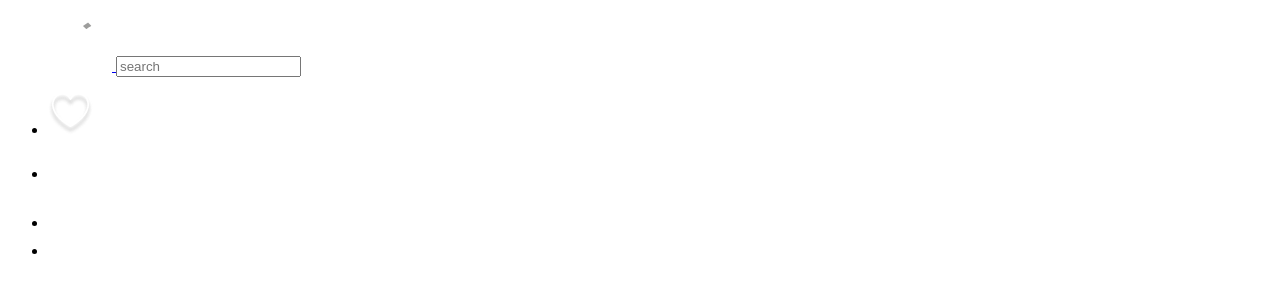
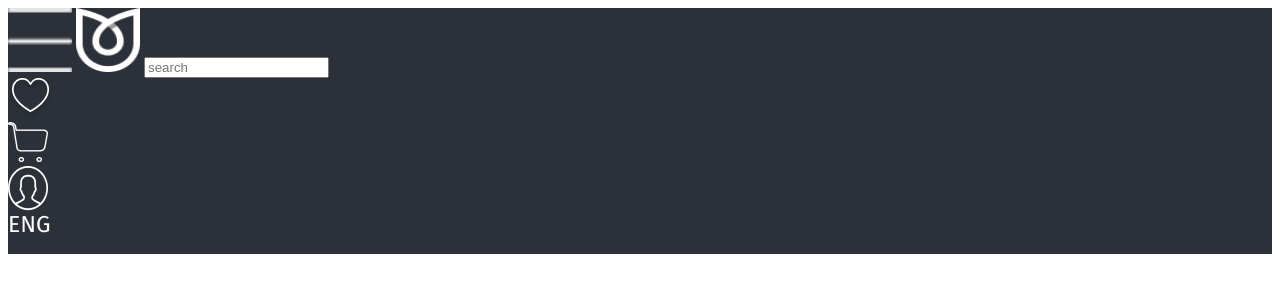
Before and after one commit to ntsenguashvili/lecture5_kidsroom, a plain HTML site: page index.html in a window 1280 px wide. Drawn offline with Linux system fonts and the light colour scheme.

Commit message:
added header styles
-added css styles for header

```diff
--- a/index.html
+++ b/index.html
@@ -9,21 +9,21 @@
 </head>
 <body>
     <header>
-  <a href="index.html"> <img src="icons/menu.png" alt="menu"></a>
-  <a href="index.html"><img src="icons/logo.png" alt="logo"> </a>
+  <a href="index.html"> <img class="left_icon" src="icons/menu.png" alt="menu"></a>
+  <ahref="index.html"><img class="left_icon"  src="icons/logo.png" alt="logo"> </a>
   <input type="text" placeholder="search">
-<nav>
-    <ul>
-        <li>
+<nav >
+    <u class="topbar">
+        <li class="right_icon">
             <a href="favorites.html"> <img src="icons/favorites.png" alt="favorites"></a>
         </li>
-        <li>
+        <li class="right_icon">
             <a href="cart.html"> <img src="icons/cart.png" alt="cart"></a>
         </li>
-        <li>
+        <li class="right_icon">
             <a href="profile.html"> <img src="icons/profile.png" alt="profile"></a>
         </li>
-        <li>
+        <li class="right_icon">
             <a href="lang.html"> <img src="icons/lang.png" alt="lang"></a>
         </li>
 
--- a/style.css
+++ b/style.css
@@ -0,0 +1,22 @@
+header{
+    background-color: #2C3139;
+    list-style: none;
+}
+.topbar{
+    list-style: none;
+}
+.left_icon{
+   width: 64px;
+   height: 64px;
+}
+.right_icon{
+    width: 44px;
+   height: 44px;
+}
+body{
+    margin: none;
+    padding: none;
+}
+a{
+    text-decoration: none;
+}
```
